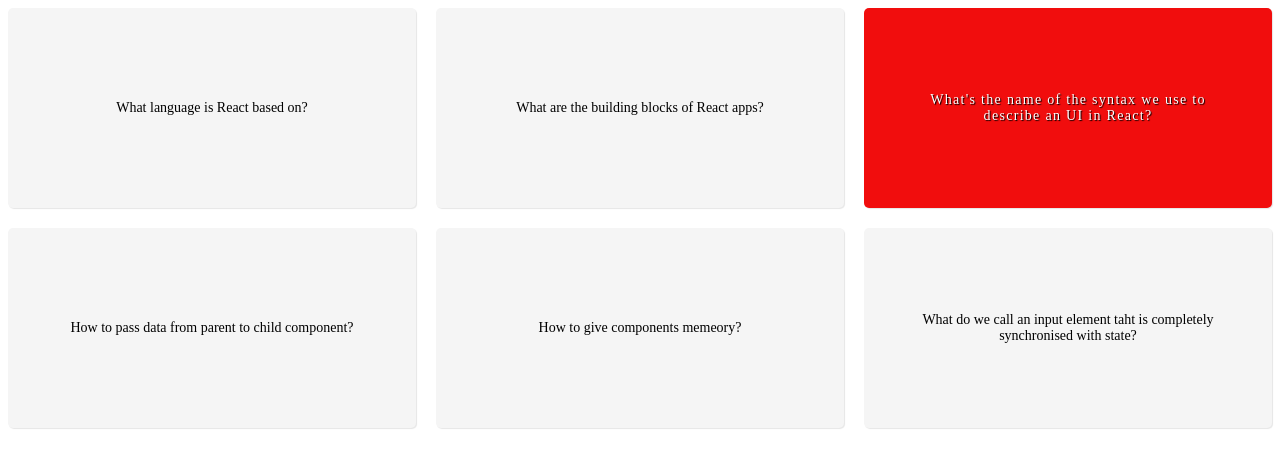
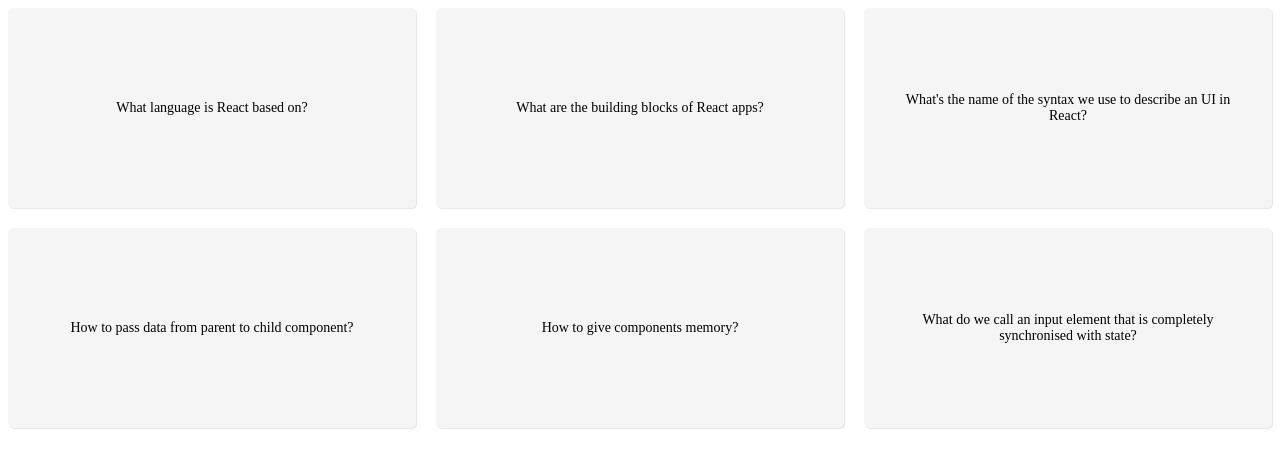
Before and after one commit to TomaszSarmata/flashcards, a React (Vite) app: page / in a window 1280 px wide. Shown: the top 468 px of the page. Built offline with nearby package versions, Linux system fonts and the light colour scheme.

Commit message:
create FlashCard component to render in the main App

```diff
--- a/src/App.css
+++ b/src/App.css
@@ -27,6 +27,10 @@
 .backside {
   background-color: rgb(241, 13, 13);
   color: white;
-  text-shadow: 1px 1px 1px black;
+  /* text-shadow: 1px 1px 1px black; */
   letter-spacing: 1.3px;
 }
+
+.backside > p {
+  font-size: 24px;
+}
--- a/src/App.jsx
+++ b/src/App.jsx
@@ -1,35 +1,39 @@
 import './App.css';
+import { useState } from 'react';
 
 function App() {
+  const [reversed, setReversed] = useState(false);
+
+  const handleClick = () => {
+    setReversed(!reversed);
+  };
   return (
     <div className="main-container">
-      <div className="card card-1">
-        <p className="card-paragraph">What language is React based on?</p>
-      </div>
-      <div className="card card-2">
-        <p className="card-paragraph">
-          What are the building blocks of React apps?
-        </p>
-      </div>
-      <div className="card card-3 backside">
-        <p className="card-paragraph">
-          What's the name of the syntax we use to describe an UI in React?
-        </p>
-      </div>
-      <div className="card card-4">
-        <p className="card-paragraph">
-          How to pass data from parent to child component?
-        </p>
-      </div>
-      <div className="card card-5">
-        <p className="card-paragraph">How to give components memeory?</p>
-      </div>
-      <div className="card card-6">
-        <p className="card-paragraph">
-          What do we call an input element taht is completely synchronised with
-          state?
-        </p>
-      </div>
+      <FlashCard text="What language is React based on?" />
+      <FlashCard text="What are the building blocks of React apps?" />
+      <FlashCard text="What's the name of the syntax we use to describe an UI in React?" />
+      <FlashCard text="How to pass data from parent to child component?" />
+      <FlashCard text="How to give components memory?" />
+      <FlashCard
+        text="What do we call an input element that is completely synchronised with
+          state?"
+      />
+    </div>
+  );
+}
+
+function FlashCard({ text }) {
+  const [reversed, setReversed] = useState(false);
+
+  const handleClick = () => {
+    setReversed(!reversed);
+  };
+
+  return (
+    <div
+      className={`card ${reversed ? 'backside' : ''}`}
+      onClick={handleClick}>
+      <p className="card-paragraph">{text}</p>
     </div>
   );
 }
```
